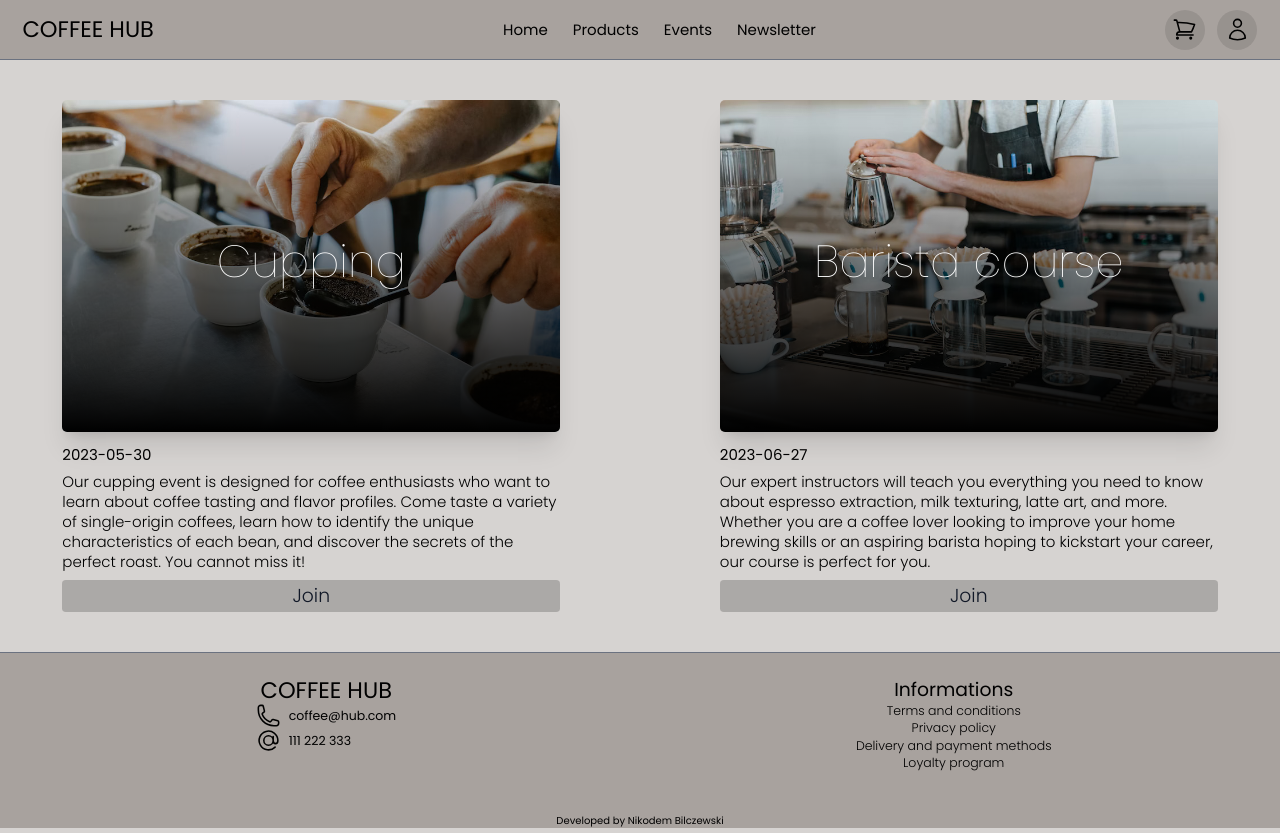
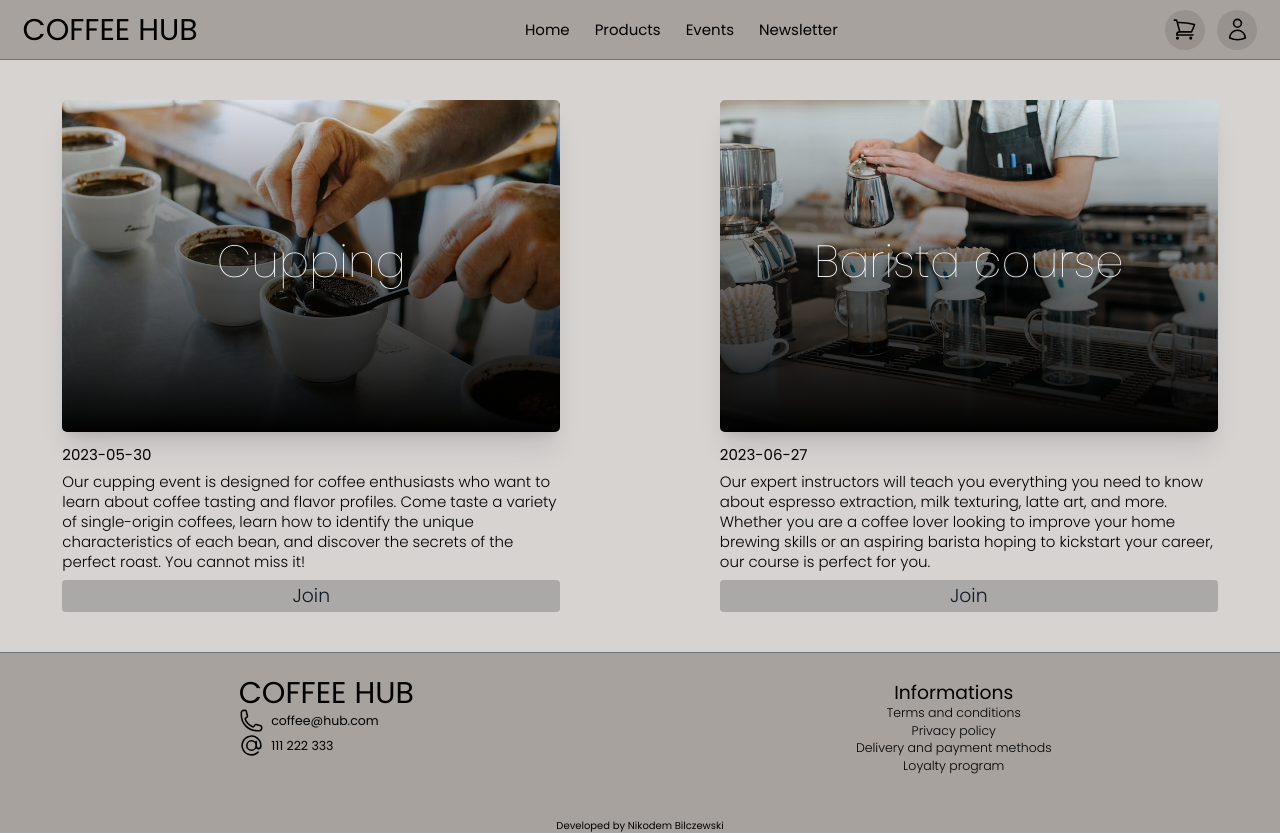
Before and after one commit to nikodem-bilczewski/ecommerce-coffee, a React (Vite) app: page /events in a window 1280 px wide. Built offline with nearby package versions, Linux system fonts and the light colour scheme; no server answers.

Commit message:
fix: change Logo size and add children prop to Card

```diff
--- a/src/components/atoms/Logo/index.tsx
+++ b/src/components/atoms/Logo/index.tsx
@@ -1,5 +1,5 @@
 const Logo = () => (
-  <h1 className='text-2xl lg:text-3xl xl:text-4xl'>COFFEE HUB</h1>
+  <h1 className='text-3xl lg:text-4xl xl:text-5xl'>COFFEE HUB</h1>
 )
 
 export default Logo
--- a/src/components/molecules/Card/Card.types.ts
+++ b/src/components/molecules/Card/Card.types.ts
@@ -1,6 +1,9 @@
+import { ReactNode } from 'react'
+
 export type CardProps = {
   src: string
-  heading: string
+  heading?: string
   btnText?: string
   path?: string
+  children?: ReactNode
 }
--- a/src/components/molecules/Card/index.tsx
+++ b/src/components/molecules/Card/index.tsx
@@ -4,17 +4,18 @@ import Button from 'components/molecules/Button'
 
 import { CardProps } from './Card.types'
 
-const Card = ({ src, heading, btnText, path }: CardProps) => (
+const Card = ({ src, heading, btnText, path, children }: CardProps) => (
   <div className='group relative mx-auto max-w-4xl overflow-hidden rounded-lg shadow-xl'>
     <img
       className='transition-transform duration-500 group-hover:scale-110'
       src={src}
       alt={heading}
     />
-    <div className='absolute inset-0 flex flex-col items-center justify-center bg-gradient-to-t from-black to-transparent text-white'>
+    <div className='absolute inset-0 flex flex-col text-center justify-center bg-gradient-to-t from-black to-transparent text-white'>
       <h2 className='mb-4 text-5xl font-thin drop-shadow-xl sm:text-7xl'>
         {heading}
       </h2>
+      {children}
       {path && btnText && (
         <Link to={path}>
           <Button primary>{btnText}</Button>
```
